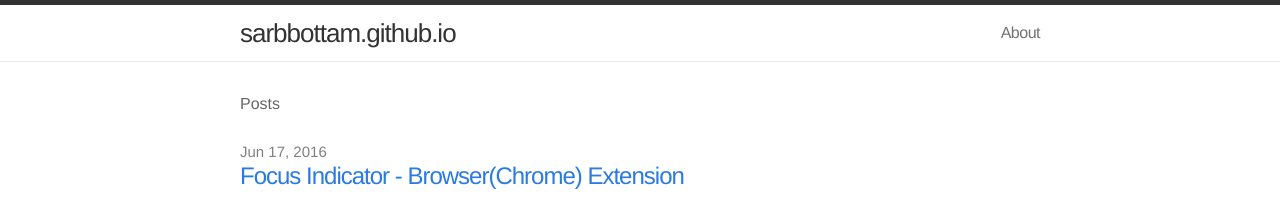
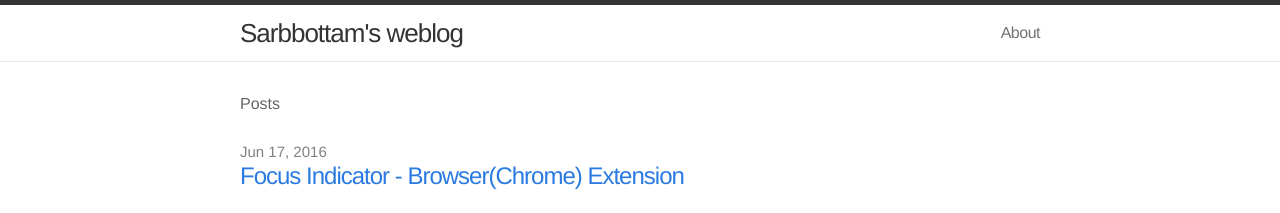
Before and after one commit to sarbbottam/sarbbottam.github.io, a Jekyll site: the page built from index.html, in a window 1280 px wide. Shown: the top 213 px of the page. Built offline with Jekyll 4.4.1, drawn with Linux system fonts in a browser that asks for light colours.

Commit message:
chore(config): updated title

```diff
--- a/_config.yml
+++ b/_config.yml
@@ -1,7 +1,7 @@
 # Site settings
-title: sarbbottam.github.io
+title: Sarbbottam's weblog
+description: Sarbbottam's weblog
 email: sarbbottam@gmail.com
-description: Sarbbottam's weblog
 baseurl: ""
 url: "https://sarbbottam.github.io/"
 twitter_username: sarbbottam
```
